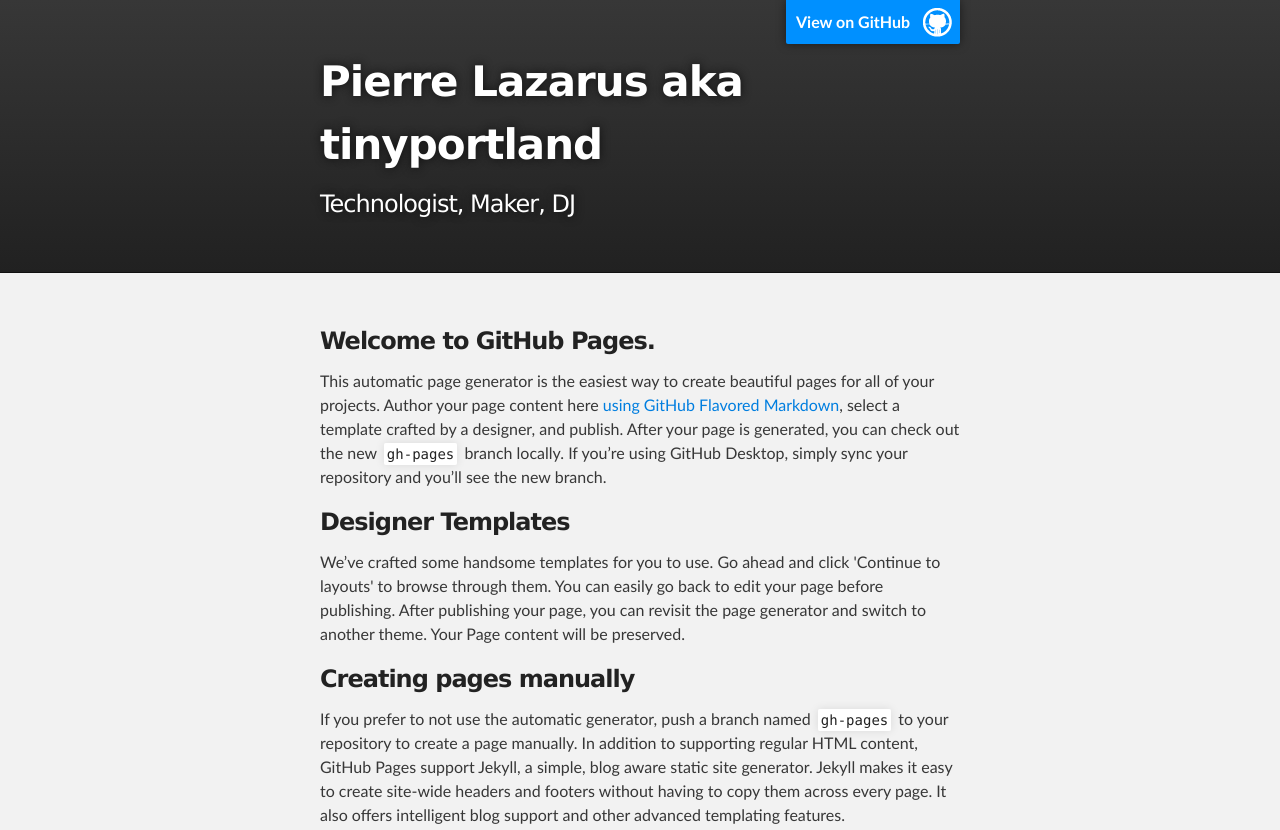
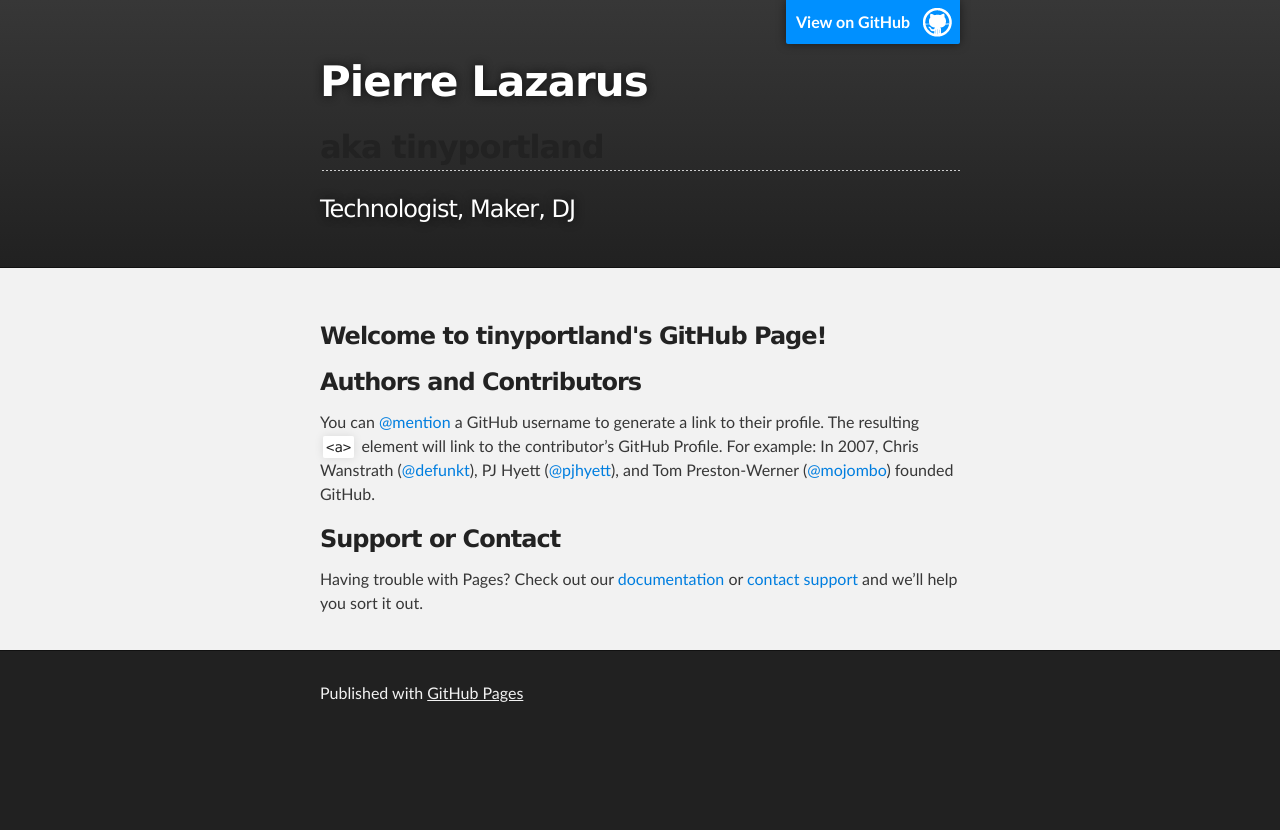
Before and after one commit to tinyportland/tinyportland.github.io, a plain HTML site: page index.html in a window 1280 px wide. Shown: the top 830 px of the page. After the commit the page ends 800 px from the top, so only its background shows below. Drawn offline with Linux system fonts and the light colour scheme.

Commit message:
Update index.html

```diff
--- a/index.html
+++ b/index.html
@@ -18,8 +18,9 @@
         <header class="inner">
           <a id="forkme_banner" href="https://github.com/tinyportland">View on GitHub</a>
 
-          <h1 id="project_title">Pierre Lazarus aka tinyportland</h1>
-          <h2 id="project_tagline">Technologist, Maker, DJ</h2>
+          <h1 id="project_title">Pierre Lazarus</h1>
+          <h2 id="project_titletwo">aka tinyportland</h2>
+          <h3 id="project_tagline">Technologist, Maker, DJ</h3>
 
         </header>
     </div>
@@ -28,20 +29,7 @@
     <div id="main_content_wrap" class="outer">
       <section id="main_content" class="inner">
         <h3>
-<a id="welcome-to-github-pages" class="anchor" href="#welcome-to-github-pages" aria-hidden="true"><span aria-hidden="true" class="octicon octicon-link"></span></a>Welcome to GitHub Pages.</h3>
-
-<p>This automatic page generator is the easiest way to create beautiful pages for all of your projects. Author your page content here <a href="https://guides.github.com/features/mastering-markdown/">using GitHub Flavored Markdown</a>, select a template crafted by a designer, and publish. After your page is generated, you can check out the new <code>gh-pages</code> branch locally. If you’re using GitHub Desktop, simply sync your repository and you’ll see the new branch.</p>
-
-<h3>
-<a id="designer-templates" class="anchor" href="#designer-templates" aria-hidden="true"><span aria-hidden="true" class="octicon octicon-link"></span></a>Designer Templates</h3>
-
-<p>We’ve crafted some handsome templates for you to use. Go ahead and click 'Continue to layouts' to browse through them. You can easily go back to edit your page before publishing. After publishing your page, you can revisit the page generator and switch to another theme. Your Page content will be preserved.</p>
-
-<h3>
-<a id="creating-pages-manually" class="anchor" href="#creating-pages-manually" aria-hidden="true"><span aria-hidden="true" class="octicon octicon-link"></span></a>Creating pages manually</h3>
-
-<p>If you prefer to not use the automatic generator, push a branch named <code>gh-pages</code> to your repository to create a page manually. In addition to supporting regular HTML content, GitHub Pages support Jekyll, a simple, blog aware static site generator. Jekyll makes it easy to create site-wide headers and footers without having to copy them across every page. It also offers intelligent blog support and other advanced templating features.</p>
-
+<a id="welcome-to-github-pages" class="anchor" href="#welcome-to-github-pages" aria-hidden="true"><span aria-hidden="true" class="octicon octicon-link"></span></a>Welcome to tinyportland's GitHub Page!</h3>
 <h3>
 <a id="authors-and-contributors" class="anchor" href="#authors-and-contributors" aria-hidden="true"><span aria-hidden="true" class="octicon octicon-link"></span></a>Authors and Contributors</h3>
 
```
